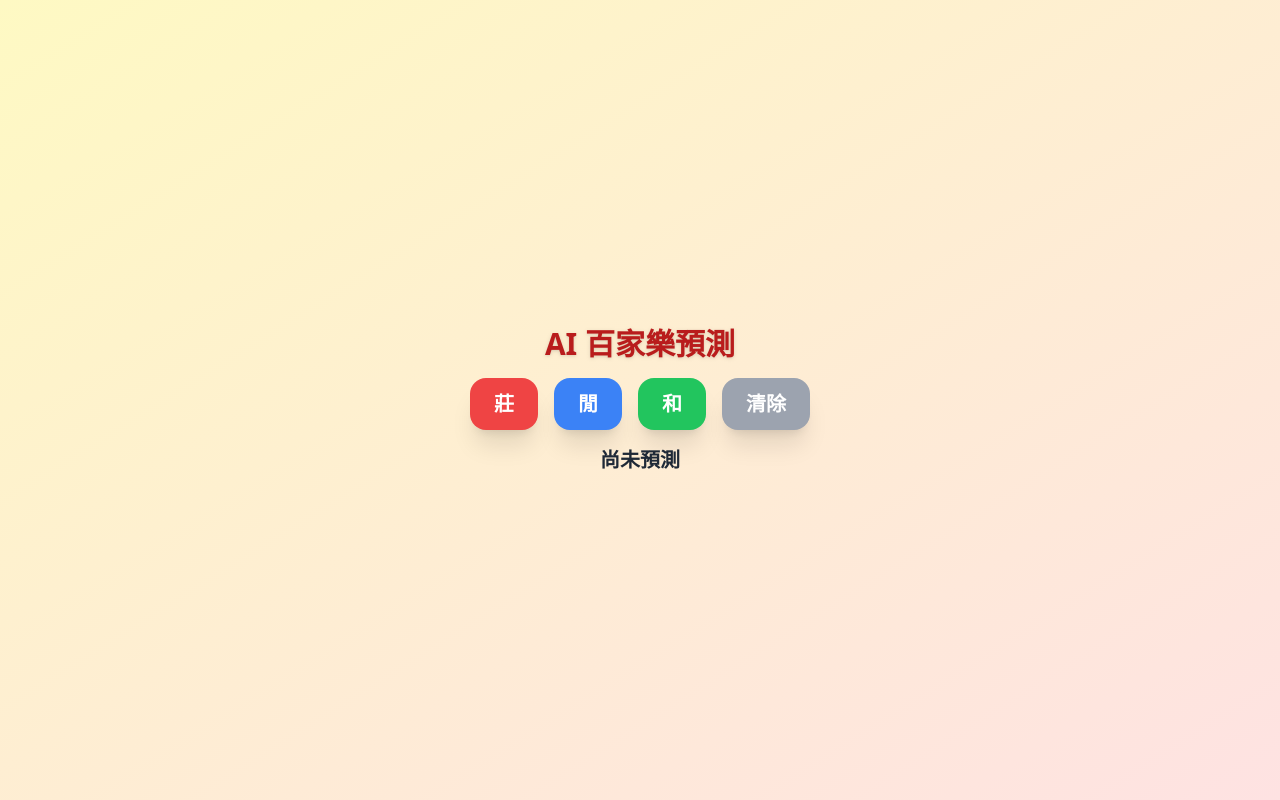
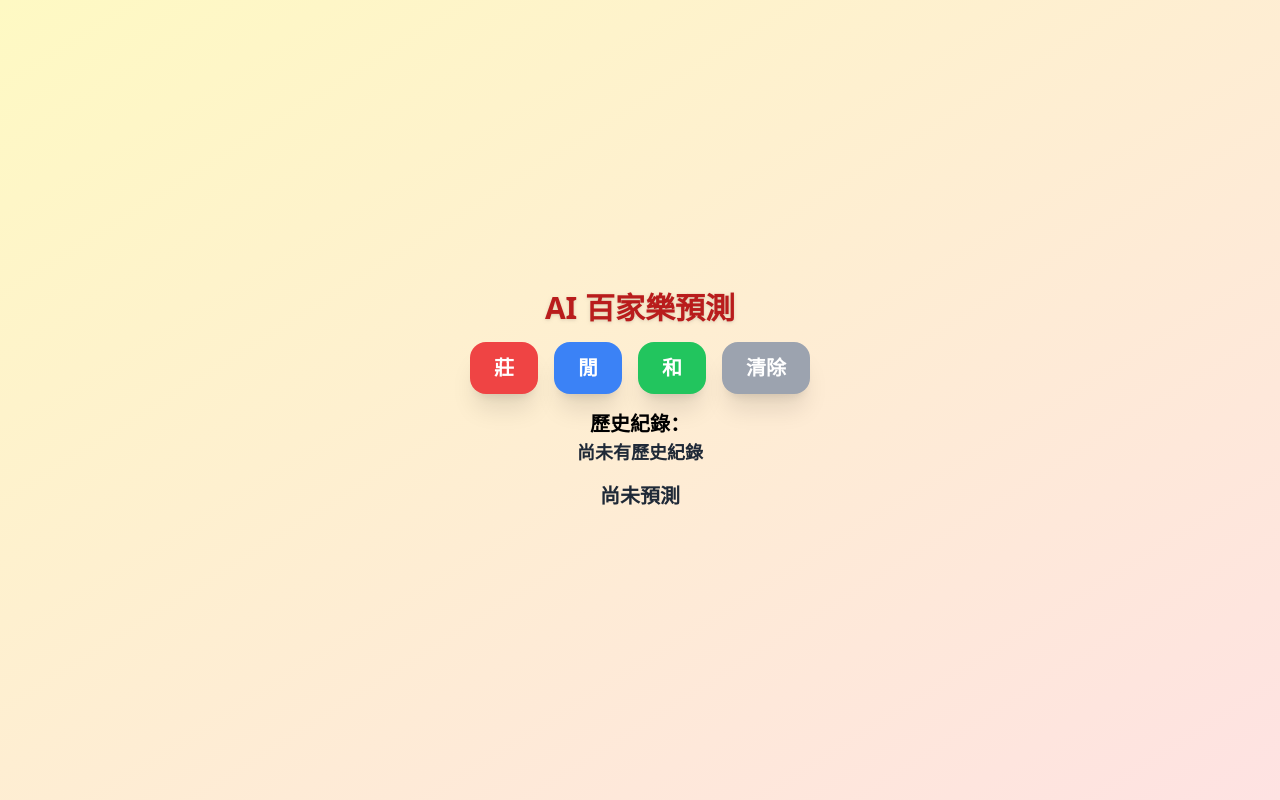
Before and after one commit to fenggou55688/new-ai, a React (Vite) app: page / in a window 1280 px wide. Built offline with nearby package versions, Linux system fonts and the light colour scheme.

Commit message:
Update App.jsx

```diff
--- a/src/App.jsx
+++ b/src/App.jsx
@@ -77,7 +77,22 @@ const App = () => {
         <button onClick={() => addResult('和')} className="px-6 py-3 bg-green-500 text-white rounded-2xl text-xl shadow-xl hover:bg-green-600">和</button>
         <button onClick={clearHistory} className="px-6 py-3 bg-gray-400 text-white rounded-2xl text-xl shadow-xl hover:bg-gray-500">清除</button>
       </div>
-      <div className="text-xl text-gray-800">
+
+      {/* 顯示歷史紀錄 */}
+      <div className="mt-4">
+        <h2 className="text-xl font-semibold">歷史紀錄：</h2>
+        <div className="text-lg text-gray-800">
+          {history.length > 0 ? (
+            history.map((res, index) => (
+              <span key={index} className="mr-2 text-sm">{res}</span>
+            ))
+          ) : (
+            <div>尚未有歷史紀錄</div>
+          )}
+        </div>
+      </div>
+
+      <div className="text-xl text-gray-800 mt-4">
         {result ? (
           <>
             <div>預測勝方：<span className="text-red-600">{result.winner}</span></div>
```
